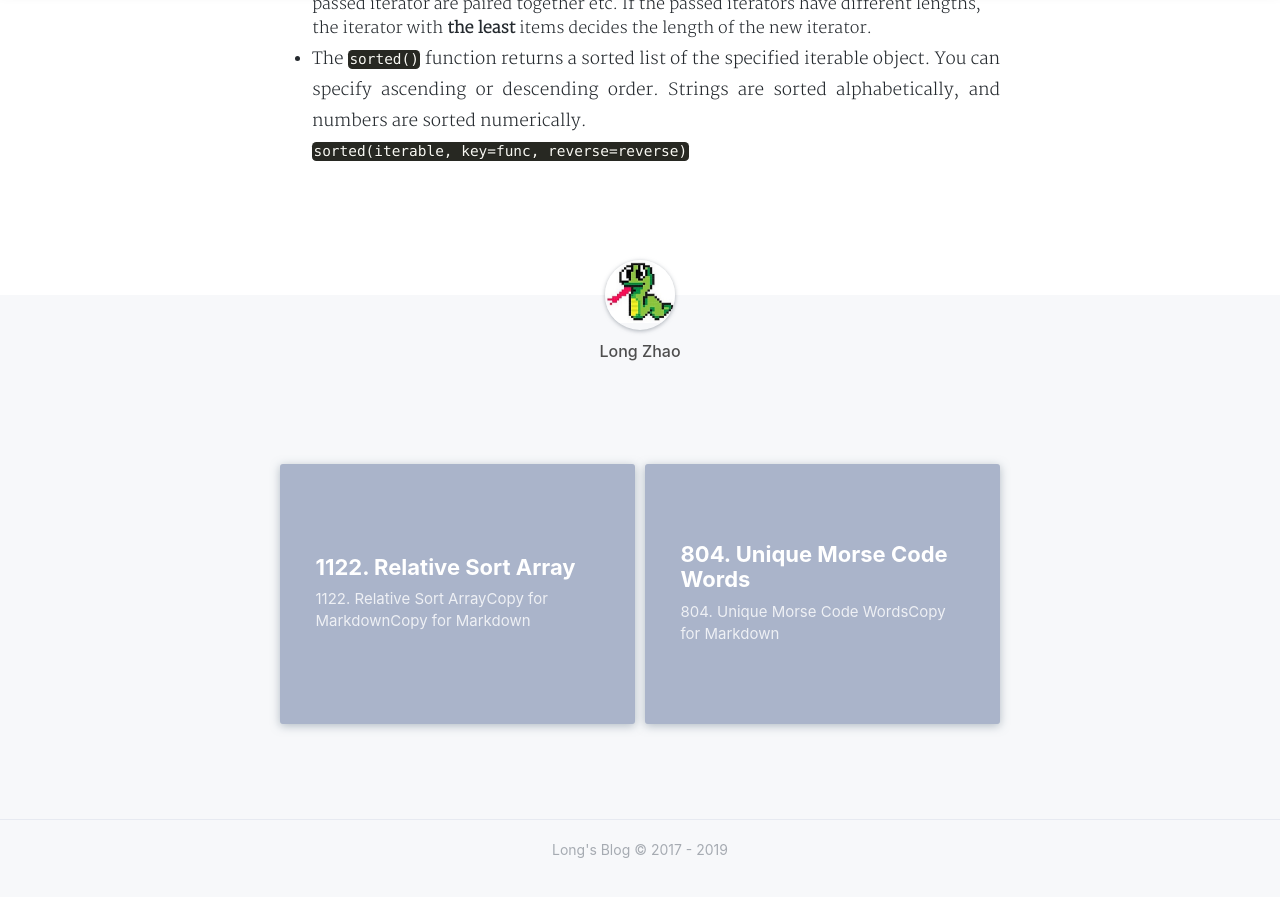
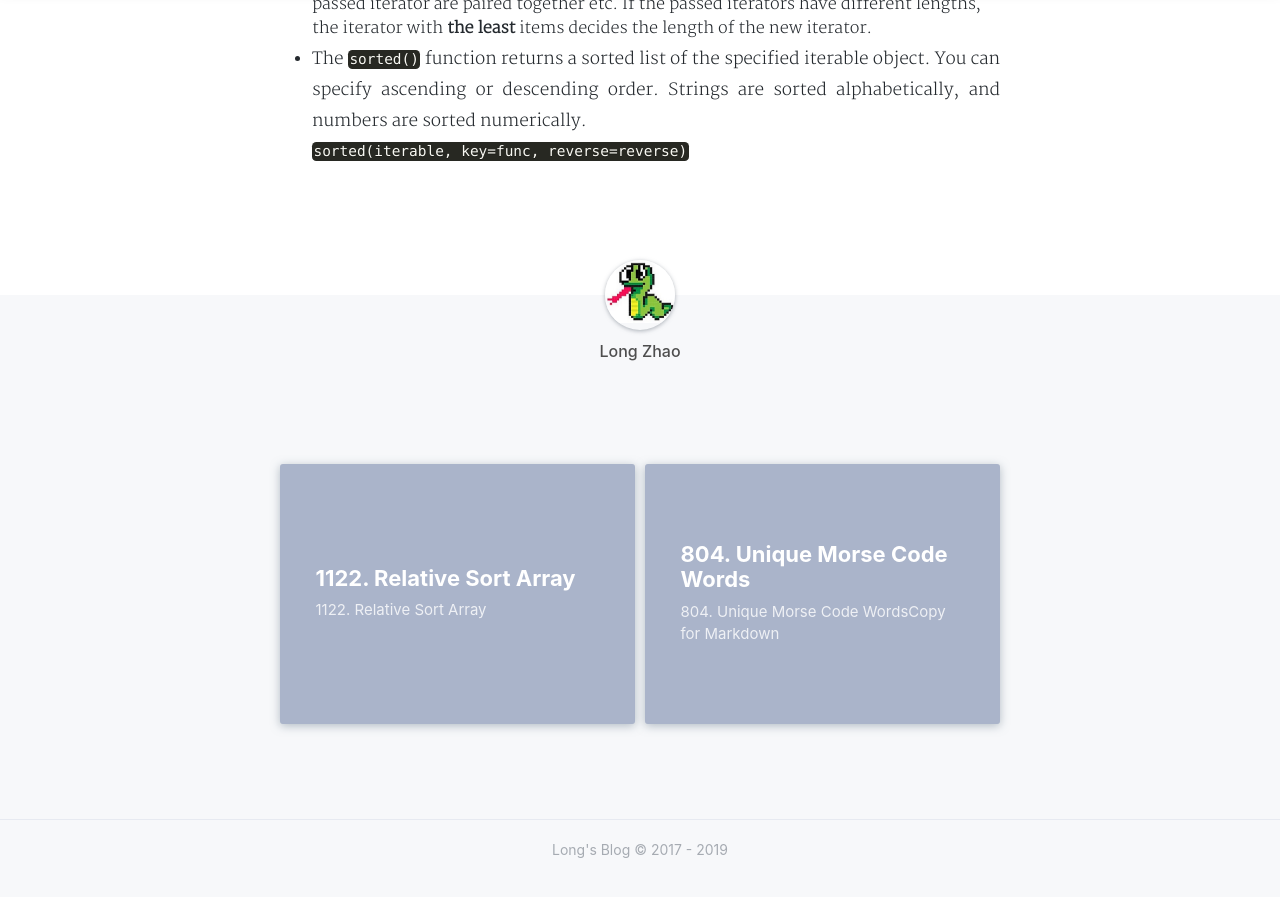
Before and after one commit to Long-Py/Long-Py.github.io, a Jekyll site: the page built from _posts/2019-08-12-Leetcode-array-1051-Easy.md, in a window 1280 px wide and 900 px high, scrolled down 1594 px. Shown: the top 897 px of the window. Built offline with Jekyll 4.4.1, drawn with Linux system fonts in a browser that asks for light colours; nearby versions of some CDN libraries; a style sheet for code colours, icons or effects is not loaded; some of the changed text lies outside the part shown.

Commit message:
remove extra contents in topic

```diff
--- a/_posts/2019-08-12-Leetcode-array-1051-Easy.md
+++ b/_posts/2019-08-12-Leetcode-array-1051-Easy.md
@@ -6,7 +6,7 @@ date: 2019-08-12
 categories: Leetcode
 tags: Leetcode Array
 ---
-### [1051\. Height CheckerCopy for MarkdownCopy for Markdown](https://leetcode.com/problems/height-checker/)
+### [1051\. Height Checker](https://leetcode.com/problems/height-checker/)
 
 Difficulty: **Easy**
 
--- a/_posts/2019-08-12-Leetcode-array-1122-Easy.md
+++ b/_posts/2019-08-12-Leetcode-array-1122-Easy.md
@@ -6,7 +6,7 @@ date: 2019-08-12
 categories: Leetcode
 tags: Leetcode Array
 ---
-### [1122\. Relative Sort ArrayCopy for MarkdownCopy for Markdown](https://leetcode.com/problems/relative-sort-array/)
+### [1122\. Relative Sort Array](https://leetcode.com/problems/relative-sort-array/)
 
 Difficulty: **Easy**
 
```
Also changed, not shown: _posts/2019-08-12-Leetcode-array-922-Easy.md (+1 -1 lines), _posts/2019-08-12-Leetcode-str-929-Easy.md (+1 -1 lines).
